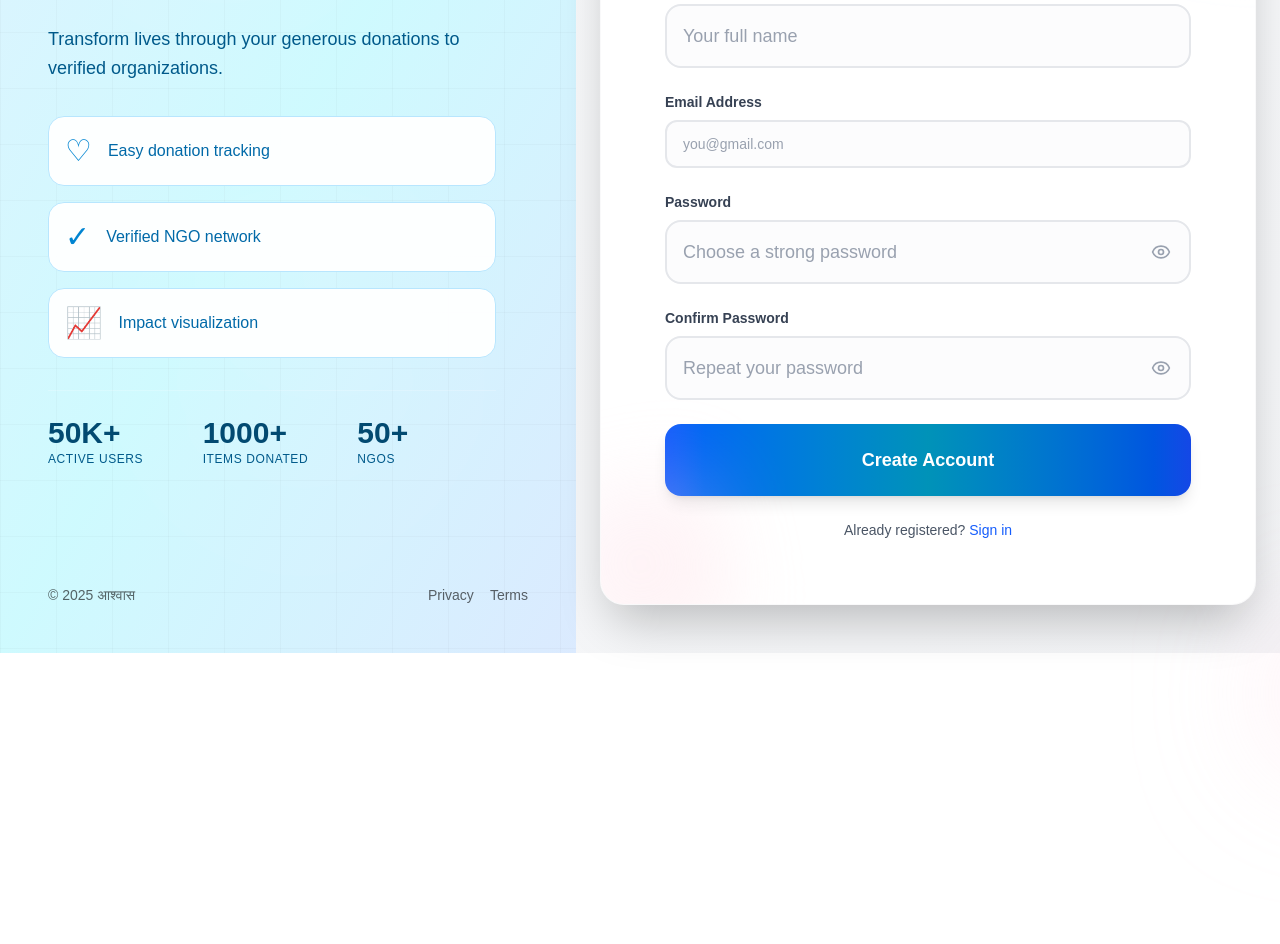
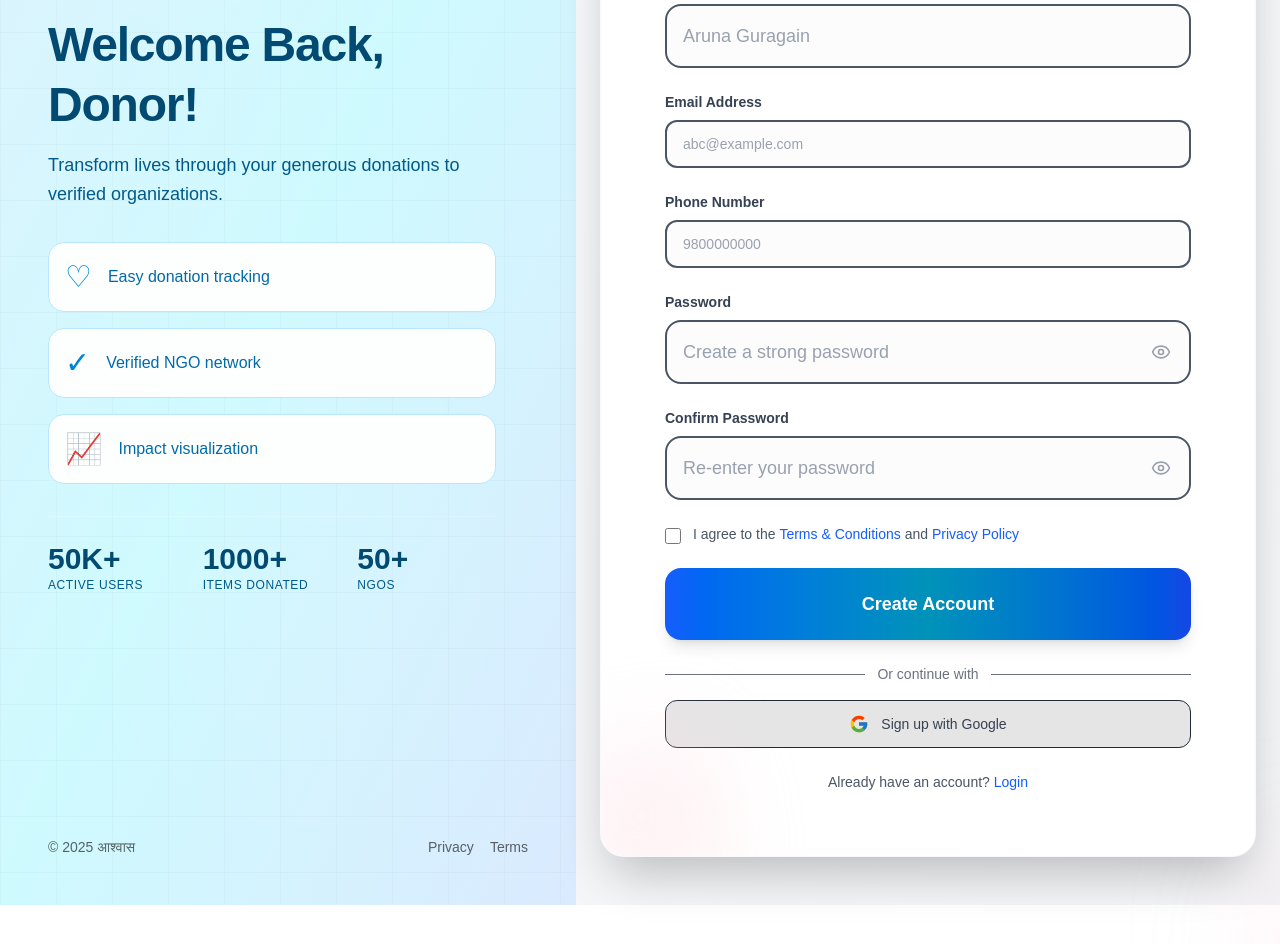
Before and after one commit to arunaguragain/API_Aashwaas, a Next.js app: page /donor_register in a window 1280 px wide. Shown: the part 360-1304 px from the top of the page. Before the commit the page ends 1125 px from the top, so only its background shows below. Built offline with nearby package versions, Linux system fonts and the light colour scheme.

Commit message:
Updated the register form and schema

```diff
--- a/app/(auth)/_components/RegisterForm.tsx
+++ b/app/(auth)/_components/RegisterForm.tsx
@@ -5,6 +5,7 @@ import { useForm } from "react-hook-form";
 import { zodResolver } from "@hookform/resolvers/zod";
 import { useRouter } from "next/navigation";
 import { CheckCircle2, Lock, Mail, Users, Eye, EyeOff } from "lucide-react";
+import { FcGoogle } from "react-icons/fc";
 import { registerSchema, RegisterData } from "../schema";
 
 interface Props {
@@ -28,11 +29,8 @@ export default function RegsiterForm({ userType, onSubmit, loginLink }: Props) {
   } = useForm<RegisterData>({
     resolver: zodResolver(registerSchema),
     mode: "onTouched",
-    defaultValues: { name: "", email: "", password: "", confirmPassword: "" }
+    defaultValues: { name: "", email: "", phone: "", password: "", confirmPassword: "", tos: false }
   });
-
-  const watchEmail = watch("email");
-  const watchPassword = watch("password");
 
   const buttonGradientMap: Record<string, string> = {
     Admin: "from-purple-600 via-violet-600 to-purple-700",
@@ -43,11 +41,9 @@ export default function RegsiterForm({ userType, onSubmit, loginLink }: Props) {
   const buttonGradient = buttonGradientMap[userType];
 
   const onSubmitForm = async (data: RegisterData) => {
-    // simulate API
     await new Promise((r) => setTimeout(r, 900));
     if (onSubmit) onSubmit(data);
 
-    // redirect to dashboard
     const path = userType.toLowerCase();
     router.push(`/${path}`);
   };
@@ -58,11 +54,8 @@ export default function RegsiterForm({ userType, onSubmit, loginLink }: Props) {
       <div className="absolute -bottom-40 -right-40 w-36 h-36 bg-linear-to-br from-pink-200 to-rose-200 rounded-full mix-blend-multiply filter blur-3xl opacity-35 animate-pulse hidden lg:block" style={{ animationDelay: '1.5s' }}></div>
       <div className="relative bg-white rounded-3xl shadow-2xl border border-gray-100/50 overflow-hidden transform transition-all duration-500 hover:scale-[1.02] hover:shadow-2xl">
         <div className="h-1.5 bg-linear-to-r from-sky-400 to-indigo-400"></div>
-
-        {/* Decorative corner glows */}
         <div className="absolute -top-10 -right-10 w-44 h-44 bg-linear-to-br from-sky-100 to-blue-200 rounded-2xl opacity-40 blur-2xl transform rotate-12 pointer-events-none hidden lg:block"></div>
         <div className="absolute -bottom-10 -left-10 w-40 h-40 bg-linear-to-br from-pink-100 to-rose-200 rounded-2xl opacity-30 blur-2xl transform -rotate-12 pointer-events-none hidden lg:block"></div>
-
         <div className="p-12 lg:p-16">
           <div className="text-center mb-8">
             <h1 className="text-4xl lg:text-5xl font-bold text-gray-900 mb-3 tracking-tight">Create {userType} Account</h1>
@@ -70,48 +63,66 @@ export default function RegsiterForm({ userType, onSubmit, loginLink }: Props) {
           </div>
 
           <form className="space-y-6" onSubmit={handleSubmit(onSubmitForm)}>
-            {/* Name */}
             <div>
               <label htmlFor="name" className="text-base font-semibold text-gray-700 mb-2 block">Full Name</label>
-              <input id="name" {...register("name")} onBlur={() => trigger("name")} className={`w-full h-14 lg:h-16 px-4 text-base lg:text-lg rounded-2xl border-2 bg-gray-50/50 text-gray-900 placeholder:text-gray-400 focus:outline-none focus:bg-white transition-all ${errors.name && (touchedFields.name || isSubmitted) ? 'border-red-400 focus:ring-2 focus:ring-red-500' : 'border-gray-200 focus:ring-2'}`} placeholder="Your full name" />
+              <input id="name" {...register("name")} onBlur={() => trigger("name")} className={`w-full h-14 lg:h-16 px-4 text-base lg:text-lg rounded-2xl border-2 bg-gray-50/50 text-gray-900 placeholder:text-gray-400 focus:outline-none focus:bg-white transition-all ${errors.name && (touchedFields.name || isSubmitted) ? 'border-red-400 focus:ring-2 focus:ring-red-500' : 'border-gray-600 focus:ring-2'}`} placeholder="Aruna Guragain" />
               {errors.name && (touchedFields.name || isSubmitted) && <p className="mt-1.5 text-xs text-red-600">{errors.name?.message}</p>}
             </div>
-
-            {/* Email */}
             <div>
               <label htmlFor="email" className="text-sm font-semibold text-gray-700 mb-2 block">Email Address</label>
-              <input id="email" type="email" {...register("email")} onBlur={() => trigger("email")} className={`w-full h-12 px-4 text-sm rounded-xl border-2 bg-gray-50/50 text-gray-900 placeholder:text-gray-400 focus:outline-none focus:bg-white transition-all ${errors.email && (touchedFields.email || isSubmitted) ? 'border-red-400 focus:ring-2 focus:ring-red-500' : 'border-gray-200 focus:ring-2'}`} placeholder="you@gmail.com" />
+              <input id="email" type="email" {...register("email")} onBlur={() => trigger("email")} className={`w-full h-12 px-4 text-sm rounded-xl border-2 bg-gray-50/50 text-gray-900 placeholder:text-gray-400 focus:outline-none focus:bg-white transition-all ${errors.email && (touchedFields.email || isSubmitted) ? 'border-red-400 focus:ring-2 focus:ring-red-500' : 'border-gray-600 focus:ring-2'}`} placeholder="abc@example.com" />
               {errors.email && (touchedFields.email || isSubmitted) && <p className="mt-1.5 text-xs text-red-600">{errors.email?.message}</p>}
             </div>
-
-            {/* Password */}
+            <div>
+              <label htmlFor="phone" className="text-sm font-semibold text-gray-700 mb-2 block">Phone Number</label>
+              <input id="phone" type="tel" {...register("phone")} onBlur={() => trigger("phone")} className={`w-full h-12 px-4 text-sm rounded-xl border-2 bg-gray-50/50 text-gray-900 placeholder:text-gray-400 focus:outline-none focus:bg-white transition-all ${errors.phone && (touchedFields.phone || isSubmitted) ? 'border-red-400 focus:ring-2 focus:ring-red-500' : 'border-gray-600 focus:ring-2'}`} placeholder="9800000000" />
+              {errors.phone && (touchedFields.phone || isSubmitted) && <p className="mt-1.5 text-xs text-red-600">{errors.phone?.message}</p>}
+            </div>
             <div>
               <label htmlFor="password" className="text-sm font-semibold text-gray-700 mb-2 block">Password</label>
               <div className="relative">
-                <input id="password" type={showPassword ? "text" : "password"} {...register("password")} onBlur={() => trigger("password")} className={`w-full h-14 lg:h-16 px-4 pr-12 text-base lg:text-lg rounded-2xl border-2 bg-gray-50/50 text-gray-900 placeholder:text-gray-400 focus:outline-none focus:bg-white transition-all ${errors.password && (touchedFields.password || isSubmitted) ? 'border-red-400 focus:ring-2 focus:ring-red-500' : 'border-gray-200 focus:ring-2'}`} placeholder="Choose a strong password" />
+                <input id="password" type={showPassword ? "text" : "password"} {...register("password")} onBlur={() => trigger("password")} className={`w-full h-14 lg:h-16 px-4 pr-12 text-base lg:text-lg rounded-2xl border-2 bg-gray-50/50 text-gray-900 placeholder:text-gray-400 focus:outline-none focus:bg-white transition-all ${errors.password && (touchedFields.password || isSubmitted) ? 'border-red-400 focus:ring-2 focus:ring-red-500' : 'border-gray-600 focus:ring-2'}`} placeholder="Create a strong password" />
                 <button type="button" aria-label={showPassword ? 'Hide password' : 'Show password'} onClick={() => setShowPassword(!showPassword)} className="absolute right-3 top-1/2 -translate-y-1/2 text-gray-400 hover:text-gray-600 transition-colors p-2 hover:bg-gray-100 rounded-lg">{showPassword ? <EyeOff className="w-5 h-5" /> : <Eye className="w-5 h-5" />}</button>
               </div>
               {errors.password && (touchedFields.password || isSubmitted) && <p className="mt-1.5 text-xs text-red-600">{errors.password?.message}</p>}
             </div>
-
-            {/* Confirm Password */}
             <div>
               <label htmlFor="confirmPassword" className="text-sm font-semibold text-gray-700 mb-2 block">Confirm Password</label>
               <div className="relative">
-                <input id="confirmPassword" type={showConfirmPassword ? "text" : "password"} {...register("confirmPassword")} onBlur={() => trigger("confirmPassword")} className={`w-full h-14 lg:h-16 px-4 text-base lg:text-lg rounded-2xl border-2 bg-gray-50/50 text-gray-900 placeholder:text-gray-400 focus:outline-none focus:bg-white transition-all ${errors.confirmPassword && (touchedFields.confirmPassword || isSubmitted) ? 'border-red-400 focus:ring-2 focus:ring-red-500' : 'border-gray-200 focus:ring-2'}`} placeholder="Repeat your password" />
+                <input id="confirmPassword" type={showConfirmPassword ? "text" : "password"} {...register("confirmPassword")} onBlur={() => trigger("confirmPassword")} className={`w-full h-14 lg:h-16 px-4 text-base lg:text-lg rounded-2xl border-2 bg-gray-50/50 text-gray-900 placeholder:text-gray-400 focus:outline-none focus:bg-white transition-all ${errors.confirmPassword && (touchedFields.confirmPassword || isSubmitted) ? 'border-red-400 focus:ring-2 focus:ring-red-500' : 'border-gray-600 focus:ring-2'}`} placeholder="Re-enter your password" />
                 <button type="button" aria-label={showConfirmPassword ? 'Hide confirm password' : 'Show confirm password'} onClick={() => setShowConfirmPassword(!showConfirmPassword)} className="absolute right-3 top-1/2 -translate-y-1/2 text-gray-400 hover:text-gray-600 transition-colors p-2 hover:bg-gray-100 rounded-lg">
                   {showConfirmPassword ? <EyeOff className="w-5 h-5" /> : <Eye className="w-5 h-5" />}
                 </button>
               </div>
               {errors.confirmPassword && (touchedFields.confirmPassword || isSubmitted) && <p className="mt-1.5 text-xs text-red-600">{errors.confirmPassword?.message}</p>}
             </div>
+            <div>
+              <label className="flex items-start gap-3">
+                <input id="tos" type="checkbox" {...register("tos")} className="mt-1 w-4 h-4 text-blue-600 rounded" />
+                <span className="text-sm text-gray-600">I agree to the <a href="/terms" className="text-blue-600 font-medium">Terms & Conditions</a> and <a href="/privacy" className="text-blue-600 font-medium">Privacy Policy</a></span>
+              </label>
+              {errors.tos && (touchedFields.tos || isSubmitted) && <p className="mt-1.5 text-xs text-red-600">{errors.tos?.message}</p>}
+            </div>
 
             <div className="flex items-center justify-between">
               <button type="submit" disabled={isSubmitting} className={`w-full h-16 lg:h-18 text-lg rounded-2xl bg-linear-to-r ${buttonGradient} text-white font-bold focus:outline-none focus:ring-4 focus:ring-offset-2 disabled:opacity-60 disabled:cursor-not-allowed transition-transform transform hover:scale-[1.02] active:scale-[0.98] shadow-lg`}>{isSubmitting ? 'Creating...' : 'Create Account'}</button>
             </div>
 
+            <div className="flex items-center gap-3 my-4">
+              <span className="h-px bg-gray-500 flex-1"></span>
+              <span className="text-sm text-gray-500">Or continue with</span>
+              <span className="h-px bg-gray-500 flex-1"></span>
+            </div>
+
+            <button
+              type="button"
+              className="w-full h-12 rounded-xl border border-gray-800 flex items-center justify-center gap-3 text-sm bg-black/10 hover:shadow-sm transition">
+             <FcGoogle className="w-5 h-5" />
+              <span className="font-medium text-gray-700">Sign up with Google</span>
+            </button>
+
             {loginLink && (
-              <div className="mt-4 text-center text-sm text-gray-600">Already registered? <a href={loginLink} className="text-blue-600 font-medium">Sign in</a></div>
+              <div className="mt-4 text-center text-sm text-gray-600">Already have an account? <a href={loginLink} className="text-blue-600 font-medium">Login</a></div>
             )}
 
           </form>
--- a/app/(auth)/schema.ts
+++ b/app/(auth)/schema.ts
@@ -17,8 +17,10 @@ export type LoginData = z.infer<typeof loginSchema>;
 export const registerSchema = z.object({
     name: z.string().min(2, { message: "Enter your full name" }),
     email: z.email({ message: "Enter a valid email" }),
+    phone: z.string().min(10, { message: "Enter a valid phone number" }),
     password: passwordSchema,
     confirmPassword: z.string(),
+    tos: z.boolean().refine((v) => v === true, { message: "You must agree to the Terms & Conditions" }),
 }).refine((v) => v.password === v.confirmPassword, {
         path: ["confirmPassword"],
         message: "Passwords do not match",
--- a/package.json
+++ b/package.json
@@ -15,6 +15,7 @@
     "react": "19.2.3",
     "react-dom": "19.2.3",
     "react-hook-form": "^7.69.0",
+    "react-icons": "^5.5.0",
     "zod": "^4.2.1"
   },
   "devDependencies": {
```
Also changed, not shown: app/(auth)/_components/LoginForm.tsx (+11 -9 lines), 1 other file (tests, documents, lock files or other folders).
